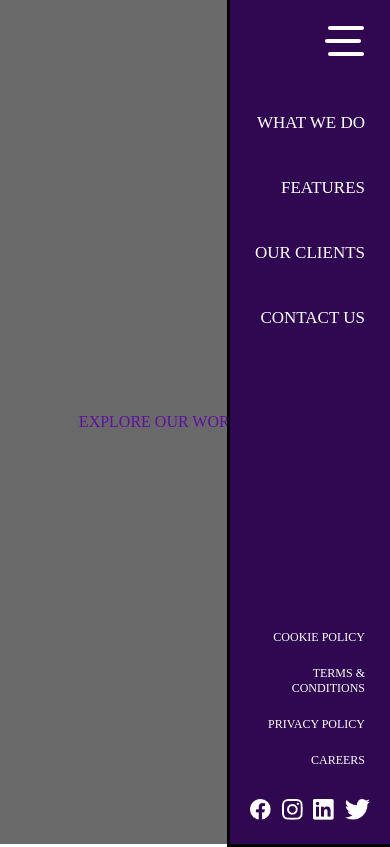
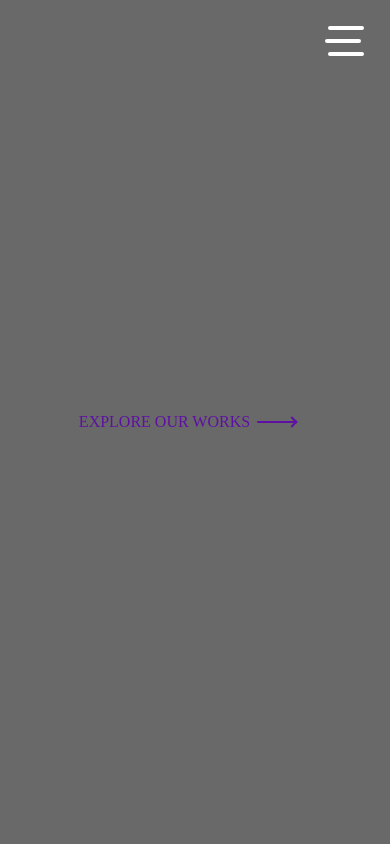
Before and after one commit to mathycoder/playground, a React (Create React App) app: page / in a window 390 px wide. Built offline with nearby package versions, Linux system fonts and the light colour scheme.

Commit message:
added state test for HamburgerMenu

```diff
--- a/src/components/HamburgerMenu/HamburgerMenu.js
+++ b/src/components/HamburgerMenu/HamburgerMenu.js
@@ -8,12 +8,17 @@ const HamburgerMenu = () => {
 
   return (
     <>
-      <HamburgerDashes onClick={() => setMenuIsOpen(!menuIsOpen)}>
+      <HamburgerDashes
+        className="hamburger-menu-icon"
+        onClick={() => setMenuIsOpen(!menuIsOpen)}
+      >
         <Dash />
         <MiddleDash />
         <Dash />
       </HamburgerDashes>
-      <Wrapper style={menuIsOpen ? {width: "0px", borderLeftWidth: "0px"} : null }>
+      <Wrapper
+        className="hamburger-menu-wrapper"
+        style={menuIsOpen ? null : {width: "0px", borderLeftWidth: "0px"} }>
         <Titles>
           <Title>WHAT WE DO</Title>
           <Title>FEATURES</Title>
```
Also changed, not shown: 1 other file (tests, documents, lock files or other folders).
